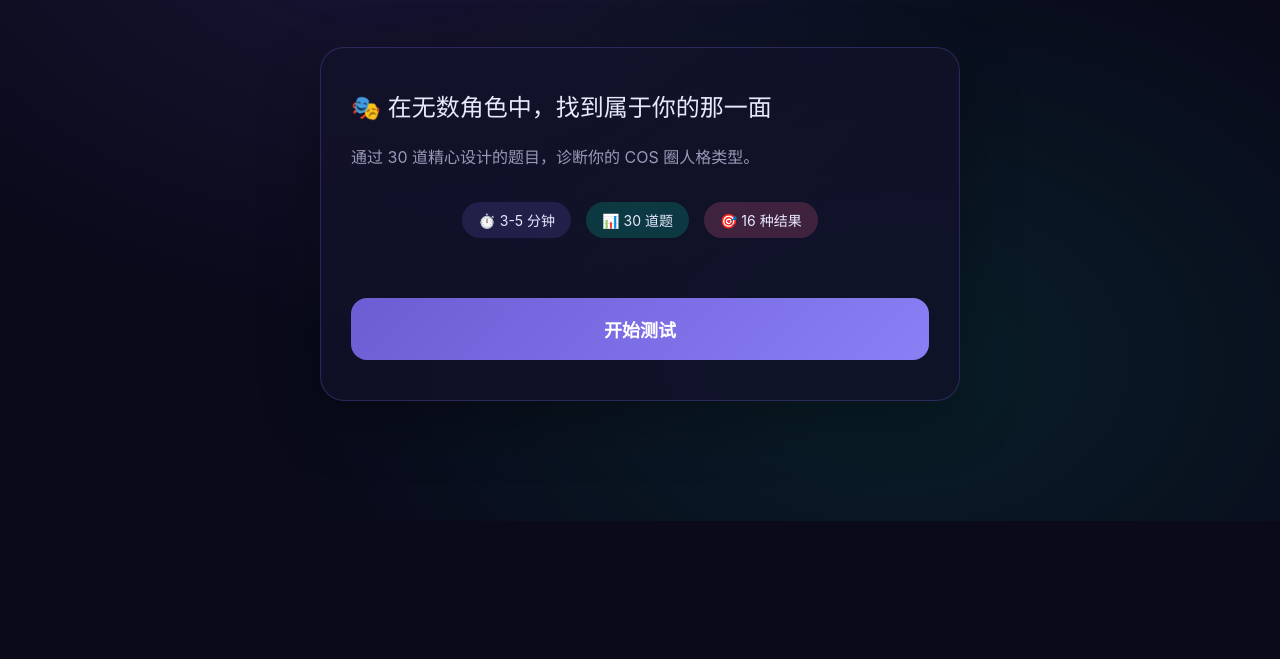
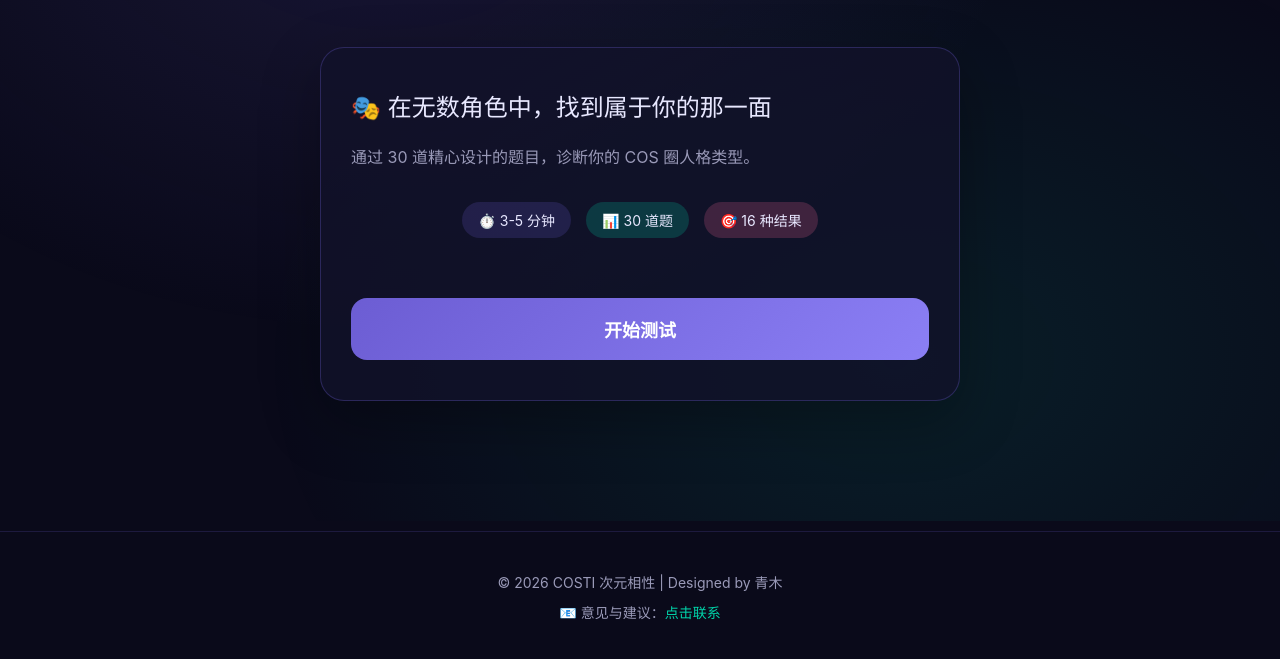
Before and after one commit to QingMuCat/COSTI, a plain HTML site: page costi-test.html in a window 1280 px wide. Shown: the part 279-938 px from the top of the page. Before the commit the page ends 800 px from the top, so only its background shows below. Drawn offline with Linux system fonts and the light colour scheme.

Commit message:
feat: 添加底部版权声明和联系邮箱

```diff
--- a/costi-test.html
+++ b/costi-test.html
@@ -184,6 +184,24 @@
         }
 
         .hidden { display: none !important; }
+
+        .footer {
+            text-align: center;
+            padding: 40px 20px;
+            color: var(--text-dim);
+            font-size: 14px;
+            border-top: 1px solid rgba(108, 93, 211, 0.2);
+            margin-top: 40px;
+        }
+
+        .footer a {
+            color: var(--accent);
+            text-decoration: none;
+        }
+
+        .footer a:hover {
+            text-decoration: underline;
+        }
 
         .result-card {
             background: rgba(18, 18, 42, 0.9);
@@ -387,6 +405,11 @@
             </div>
         </div>
     </div>
+
+    <footer class="footer">
+        <p>© 2026 COSTI 次元相性 | Designed by 青木</p>
+        <p style="margin-top: 10px;">📧 意见与建议：<a href="mailto:qq@qq.com">点击联系</a></p>
+    </footer>
 
     <script>
         (function() {
```
Also changed, not shown: index.html (+23 -0 lines).
